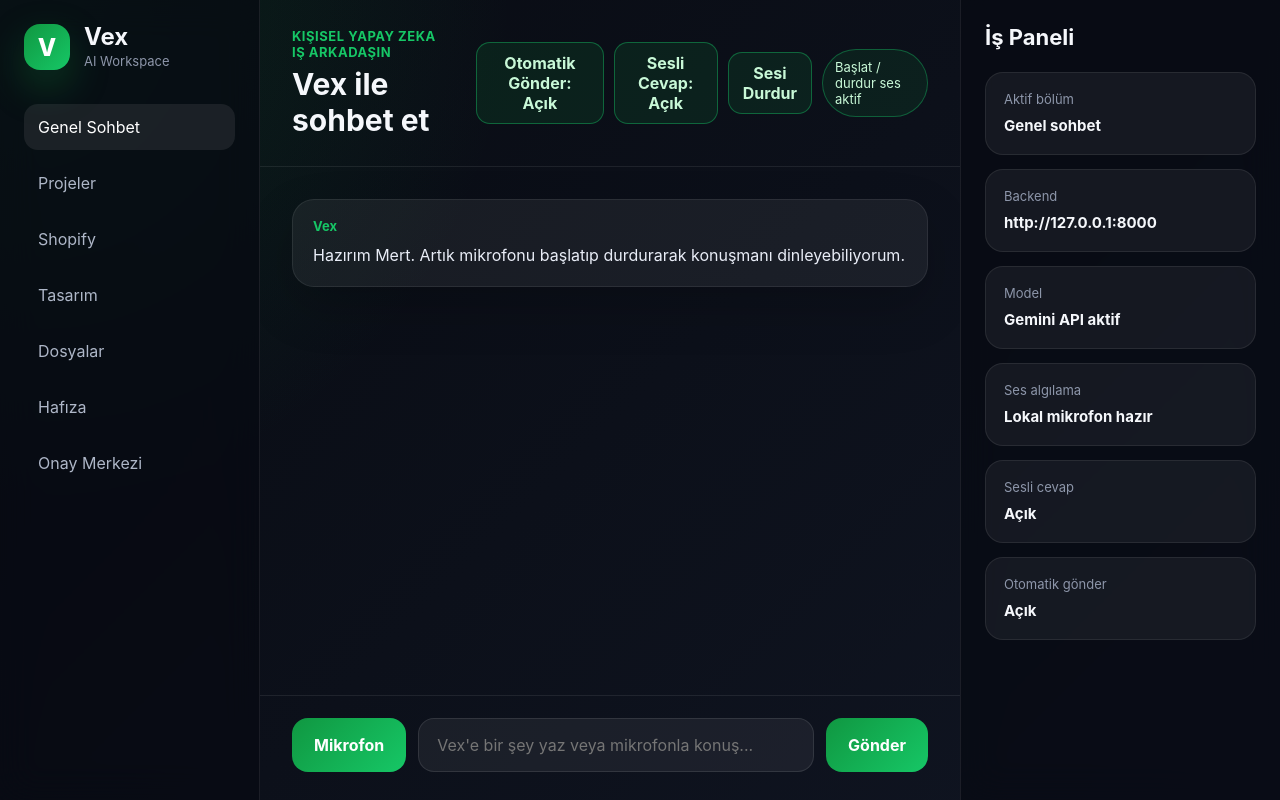
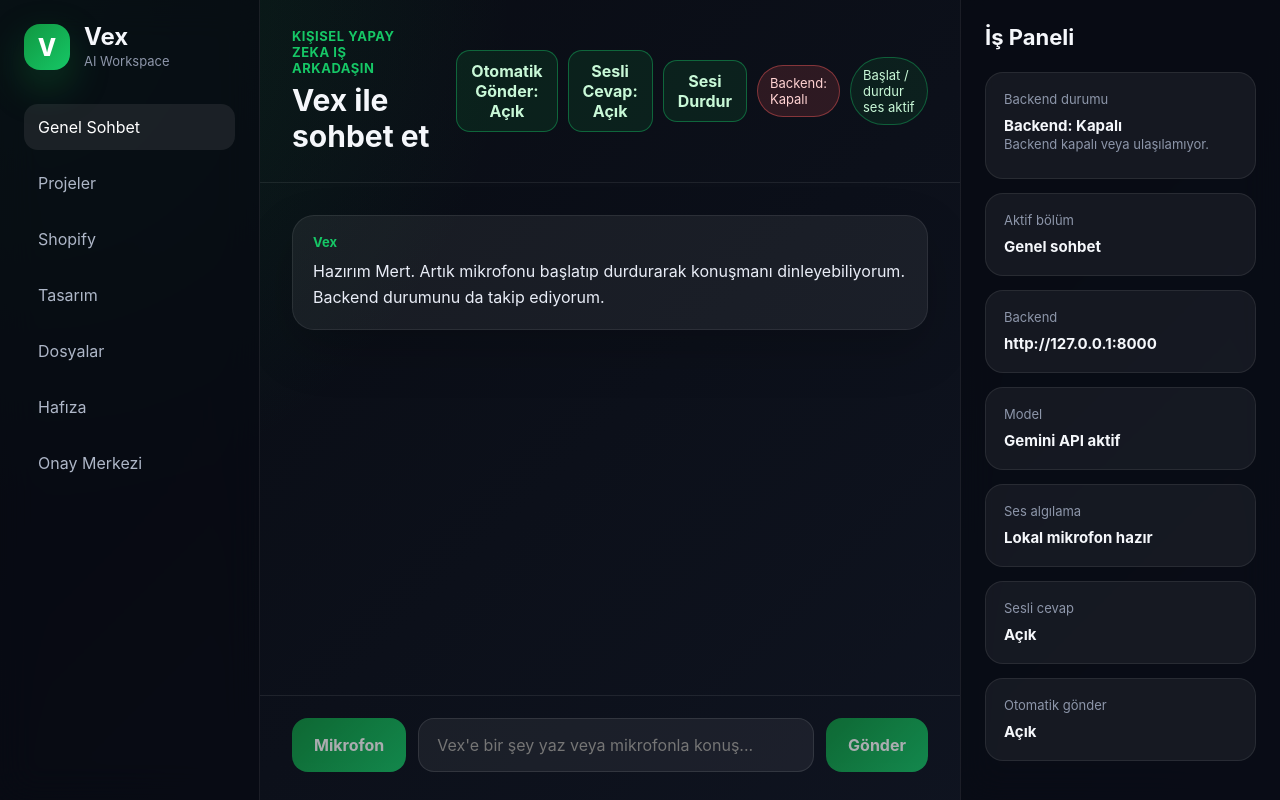
Before and after one commit to Mertheeditor/vex-project, a React (Vite) app in the folder vex-app/: page / in a window 1280 px wide. Built offline with nearby package versions, Linux system fonts and the light colour scheme.

Commit message:
Add Vex startup script and backend health check

```diff
--- a/vex-app/src/App.css
+++ b/vex-app/src/App.css
@@ -524,3 +524,20 @@ input {
   opacity: 0.6;
   cursor: not-allowed;
 }
+.backend-online {
+  border-color: rgba(22, 199, 102, 0.42);
+  color: #c8f8d7;
+  background: rgba(16, 151, 65, 0.14);
+}
+
+.backend-offline {
+  border-color: rgba(255, 92, 92, 0.42);
+  color: #ffd2d2;
+  background: rgba(255, 92, 92, 0.14);
+}
+
+.backend-checking {
+  border-color: rgba(255, 204, 102, 0.42);
+  color: #ffe6a6;
+  background: rgba(255, 204, 102, 0.14);
+}
--- a/vex-app/src/App.tsx
+++ b/vex-app/src/App.tsx
@@ -1,4 +1,4 @@
-import { useState } from "react";
+import { useEffect, useState } from "react";
 import "./App.css";
 
 type Message = {
@@ -50,11 +50,15 @@ type ProjectData = {
 };
 
 type ActiveView = "chat" | "memory" | "projects";
+type BackendStatus = "checking" | "online" | "offline";
 
 function App() {
   const [activeView, setActiveView] = useState<ActiveView>("chat");
   const [input, setInput] = useState("");
   const [isSending, setIsSending] = useState(false);
+
+  const [backendStatus, setBackendStatus] = useState<BackendStatus>("checking");
+  const [backendMessage, setBackendMessage] = useState("Backend kontrol ediliyor...");
 
   const [isRecording, setIsRecording] = useState(false);
   const [isTranscribing, setIsTranscribing] = useState(false);
@@ -79,9 +83,48 @@ function App() {
     {
       id: 1,
       sender: "Vex",
-      text: "Hazırım Mert. Artık mikrofonu başlatıp durdurarak konuşmanı dinleyebiliyorum.",
+      text: "Hazırım Mert. Artık mikrofonu başlatıp durdurarak konuşmanı dinleyebiliyorum. Backend durumunu da takip ediyorum.",
     },
   ]);
+
+  useEffect(() => {
+    checkBackendHealth();
+
+    const intervalId = window.setInterval(() => {
+      checkBackendHealth();
+    }, 5000);
+
+    return () => {
+      window.clearInterval(intervalId);
+    };
+  }, []);
+
+  async function checkBackendHealth() {
+    try {
+      const response = await fetch("http://127.0.0.1:8000/", {
+        method: "GET",
+      });
+
+      if (!response.ok) {
+        throw new Error("Backend cevap verdi ama sağlıklı değil.");
+      }
+
+      const data = await response.json();
+
+      setBackendStatus("online");
+      setBackendMessage(data?.message ?? "Vex backend bağlı.");
+    } catch (error) {
+      console.error(error);
+      setBackendStatus("offline");
+      setBackendMessage("Backend kapalı veya ulaşılamıyor.");
+    }
+  }
+
+  function getBackendLabel() {
+    if (backendStatus === "online") return "Backend: Bağlı";
+    if (backendStatus === "offline") return "Backend: Kapalı";
+    return "Backend: Kontrol ediliyor";
+  }
 
   function slugify(text: string) {
     return text
@@ -277,6 +320,7 @@ function App() {
       setShowProjectForm(false);
 
       await loadProjects();
+      await checkBackendHealth();
     } catch (error) {
       console.error(error);
       alert("Proje oluşturulamadı. Backend çalışıyor mu kontrol edelim.");
@@ -285,7 +329,7 @@ function App() {
     }
   }
 
-  async function deleteProject(projectId: string, projectName: string) {
+  async function deleteProject(projectId: string) {
     try {
       const response = await fetch(`http://127.0.0.1:8000/projects/${projectId}`, {
         method: "DELETE",
@@ -296,6 +340,7 @@ function App() {
       }
 
       await loadProjects();
+      await checkBackendHealth();
     } catch (error) {
       console.error(error);
       alert("Proje silinemedi. Backend çalışıyor mu kontrol edelim.");
@@ -304,6 +349,11 @@ function App() {
 
   async function startVoiceRecording() {
     if (isRecording || isSending || isTranscribing) {
+      return;
+    }
+
+    if (backendStatus === "offline") {
+      alert("Backend kapalı görünüyor. Önce backend’i başlatalım.");
       return;
     }
 
@@ -330,6 +380,8 @@ function App() {
     } catch (error) {
       console.error(error);
       setIsRecording(false);
+      setBackendStatus("offline");
+      setBackendMessage("Backend kapalı veya ses endpoint’i ulaşılamıyor.");
       setVoiceStatus("Kayıt başlatılamadı.");
       alert("Kayıt başlatılamadı. Backend açık mı kontrol edelim.");
     }
@@ -371,8 +423,12 @@ function App() {
         setVoiceStatus(data?.message ?? "Ses algılandı ama metin çıkarılamadı.");
         alert(data?.message ?? "Ses algılandı ama metin çıkarılamadı.");
       }
+
+      await checkBackendHealth();
     } catch (error) {
       console.error(error);
+      setBackendStatus("offline");
+      setBackendMessage("Backend kapalı veya ses endpoint’i ulaşılamıyor.");
       setVoiceStatus("Ses yazıya çevrilemedi.");
       alert("Ses yazıya çevrilemedi. Backend açık mı kontrol edelim.");
     } finally {
@@ -402,6 +458,11 @@ function App() {
     const cleanInput = (messageOverride ?? input).trim();
 
     if (!cleanInput || isSending || (isRecording && !messageOverride)) {
+      return;
+    }
+
+    if (backendStatus === "offline") {
+      alert("Backend kapalı görünüyor. Mesaj göndermek için backend’i başlatmamız gerekiyor.");
       return;
     }
 
@@ -479,6 +540,7 @@ function App() {
       });
 
       speakText(vexReply.text);
+      await checkBackendHealth();
     } catch (error) {
       const errorReply: Message = {
         id: Date.now() + 3,
@@ -487,6 +549,8 @@ function App() {
       };
 
       setMessages((currentMessages) => [...currentMessages, errorReply]);
+      setBackendStatus("offline");
+      setBackendMessage("Backend kapalı veya ulaşılamıyor.");
       console.error(error);
     } finally {
       setIsSending(false);
@@ -568,6 +632,10 @@ function App() {
                   Sesi Durdur
                 </button>
 
+                <span className={`status-pill backend-${backendStatus}`}>
+                  {getBackendLabel()}
+                </span>
+
                 <span className="status-pill">
                   {isRecording
                     ? "Kayıt alınıyor..."
@@ -595,7 +663,7 @@ function App() {
                 className={`mic-button ${isRecording ? "recording" : ""}`}
                 type="button"
                 onClick={toggleVoiceRecording}
-                disabled={isSending || isTranscribing}
+                disabled={isSending || isTranscribing || backendStatus === "offline"}
                 title={isRecording ? "Kaydı durdur ve yazıya çevir" : "Kaydı başlat"}
               >
                 {isRecording ? "Durdur" : isTranscribing ? "Çevriliyor..." : "Mikrofon"}
@@ -615,7 +683,12 @@ function App() {
 
               <button
                 onClick={() => sendMessage()}
-                disabled={isSending || isRecording || isTranscribing}
+                disabled={
+                  isSending ||
+                  isRecording ||
+                  isTranscribing ||
+                  backendStatus === "offline"
+                }
               >
                 {isSending ? "Düşünüyor..." : "Gönder"}
               </button>
@@ -804,7 +877,7 @@ function App() {
                           <button
                             className="danger-button"
                             type="button"
-                            onClick={() => deleteProject(project.id, project.name)}
+                            onClick={() => deleteProject(project.id)}
                           >
                             Sil
                           </button>
@@ -850,6 +923,12 @@ function App() {
         <h3>İş Paneli</h3>
 
         <div className="panel-card">
+          <p className="panel-label">Backend durumu</p>
+          <strong>{getBackendLabel()}</strong>
+          <p className="panel-label">{backendMessage}</p>
+        </div>
+
+        <div className="panel-card">
           <p className="panel-label">Aktif bölüm</p>
           <strong>
             {activeView === "chat"
```
Also changed, not shown: 1 other file (tests, documents, lock files or other folders).
